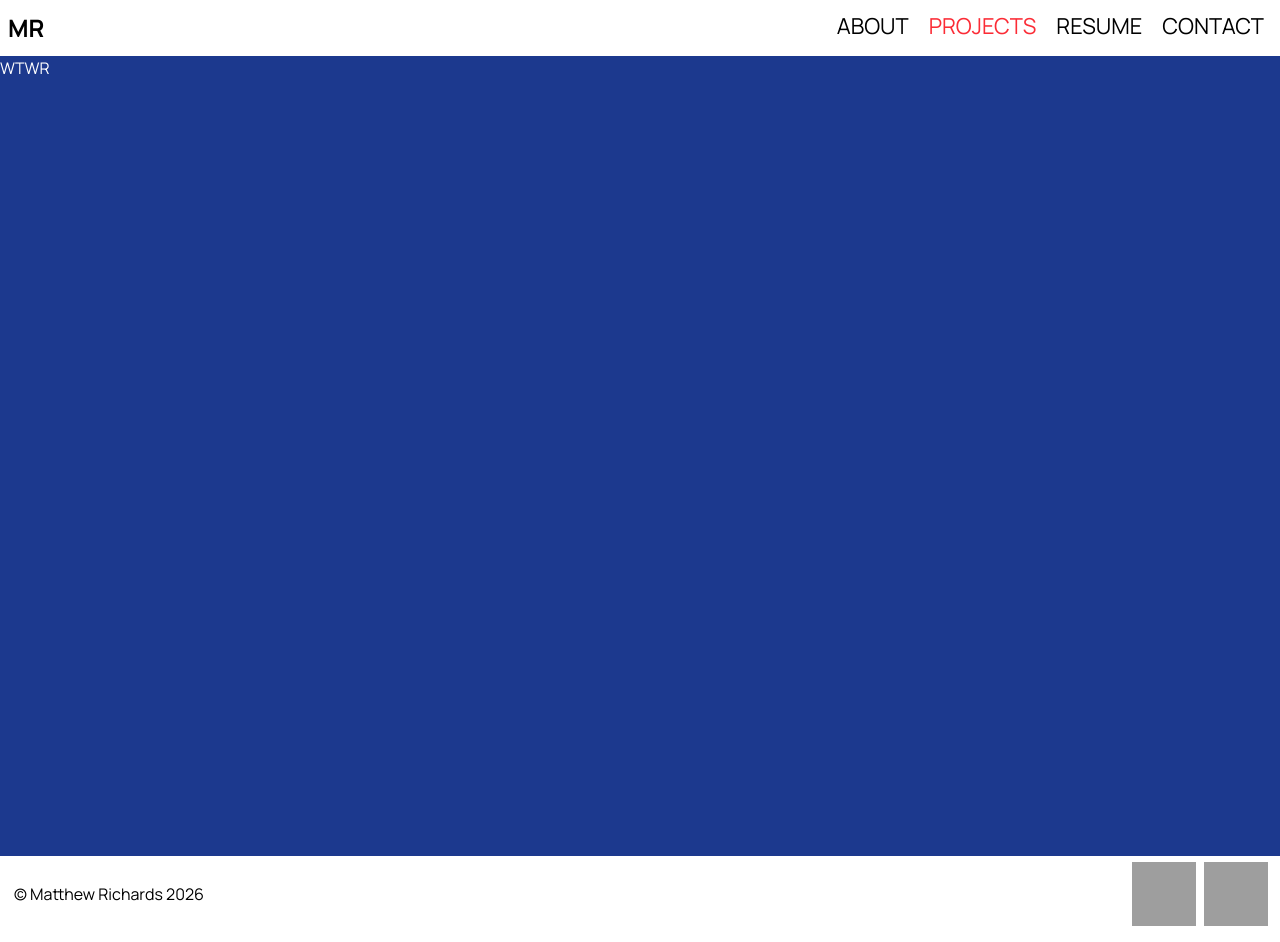
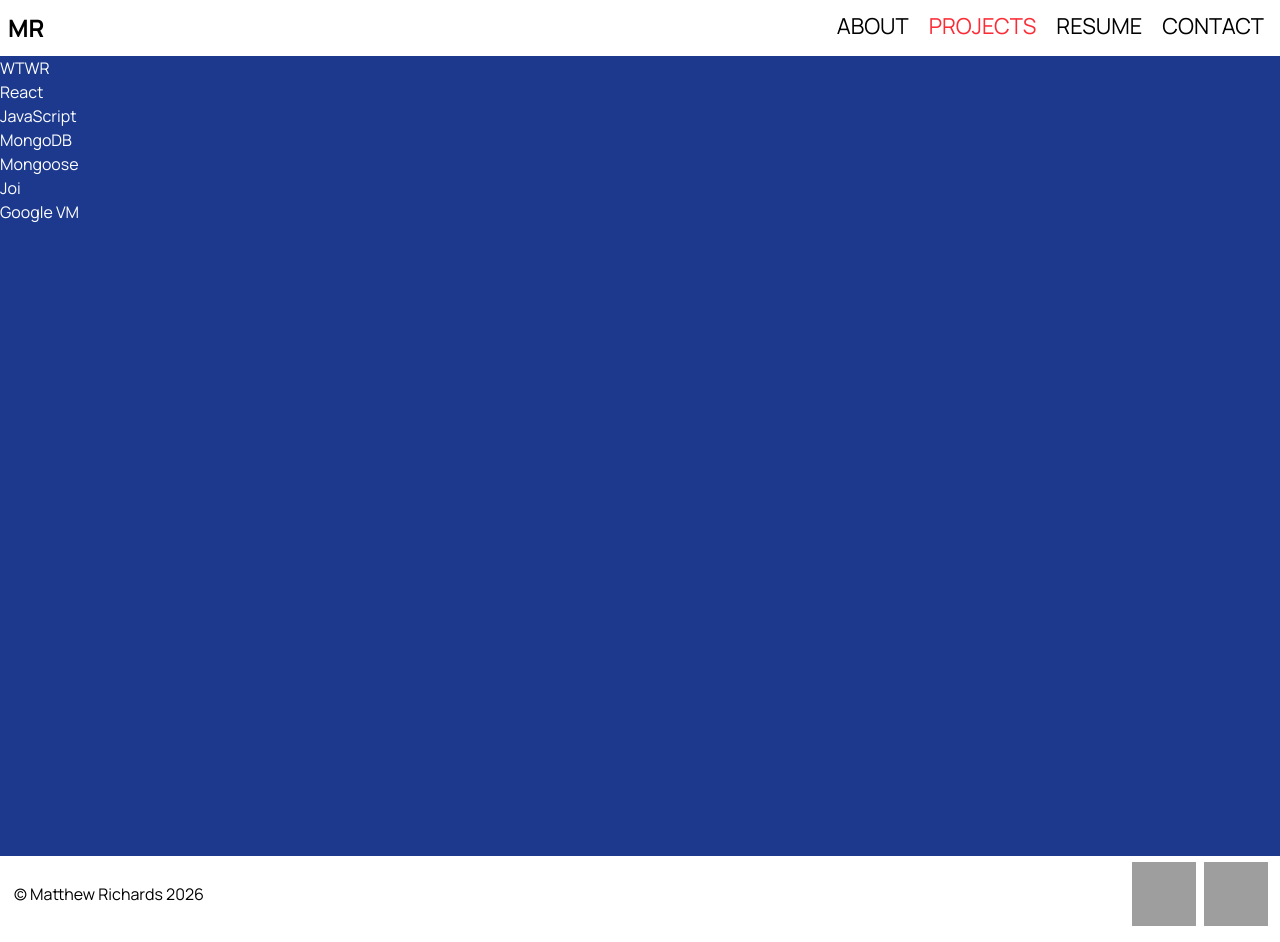
Before and after one commit to matthewrichards234/Personal_Website, a React (Vite) app: page /projects/WTWR in a window 1280 px wide. Built offline with nearby package versions, Linux system fonts and the light colour scheme; grey boxes are pictures that could not be loaded.

Commit message:
Render list of technologies used in WTWR. Add "personal website" as a project. Fix URL issues on websites with 'project' names with spaces between.

```diff
--- a/src/components/App.tsx
+++ b/src/components/App.tsx
@@ -11,6 +11,7 @@ import Spots from "./Spots";
 import PowerballGenerator from "./PowerballGenerator";
 import MortgageAmortization from "./MortgageAmortization";
 import LibraryLanding from "./LibraryLanding";
+import PersonalWebsite from "./PersonalWebsite";
 const App = () => {
   return (
     <div>
@@ -33,6 +34,10 @@ const App = () => {
           path="/projects/Library-Landing"
           element={<LibraryLanding />}
         ></Route>
+        <Route
+          path="/projects/Personal-Website"
+          element={<PersonalWebsite />}
+        ></Route>
         <Route path="/contact" element={<Contact />}></Route>
         <Route path="/resume" element={<Resume />}></Route>
       </Routes>
--- /dev/null
+++ b/src/components/PersonalWebsite.tsx
@@ -0,0 +1,5 @@
+const PersonalWebsite = () => {
+  return <div>PersonalWebsite</div>;
+};
+
+export default PersonalWebsite;
--- a/src/components/ProjectTemplate.tsx
+++ b/src/components/ProjectTemplate.tsx
@@ -1,11 +1,20 @@
 interface ProjectTemplateI {
   projectTitle: string;
+  technologiesUsedList: string[];
 }
 
-const ProjectTemplate = ({ projectTitle }: ProjectTemplateI) => {
+const ProjectTemplate = ({
+  projectTitle,
+  technologiesUsedList,
+}: ProjectTemplateI) => {
   return (
     <div className="font-manrope">
       <p>{projectTitle}</p>
+      <ul>
+        {technologiesUsedList.map((technology) => {
+          return <li className="">{technology}</li>;
+        })}
+      </ul>
     </div>
   );
 };
--- a/src/components/Projects.tsx
+++ b/src/components/Projects.tsx
@@ -8,6 +8,7 @@ const Projects = () => {
     "Amortization Table",
     "Powerball Generator",
     "Library Landing Page",
+    "Personal Website",
   ];
   return (
     <div className="bg-blue-900 text-white min-h-screen w-full font-manrope">
@@ -19,7 +20,7 @@ const Projects = () => {
         <nav className="flex flex-col gap-5 p-3 items-center">
           {projectList.map((project) => {
             return (
-              <Link to={`${project}`}>
+              <Link to={`${project.replaceAll(" ", "-")}`}>
                 <ProjectCard
                   title={project}
                   projectCardClassName="border bg-white rounded-2xl flex flex-col justify-center items-center shadow-2xl p-2 size-67"
--- a/src/components/WTWR.tsx
+++ b/src/components/WTWR.tsx
@@ -2,7 +2,17 @@ import ProjectTemplate from "./ProjectTemplate";
 const WTWR = () => {
   return (
     <div className="bg-blue-900 text-white min-h-screen w-full">
-      <ProjectTemplate projectTitle="WTWR"></ProjectTemplate>
+      <ProjectTemplate
+        projectTitle="WTWR"
+        technologiesUsedList={[
+          "React",
+          "JavaScript",
+          "MongoDB",
+          "Mongoose",
+          "Joi",
+          "Google VM",
+        ]}
+      ></ProjectTemplate>
     </div>
   );
 };
```
